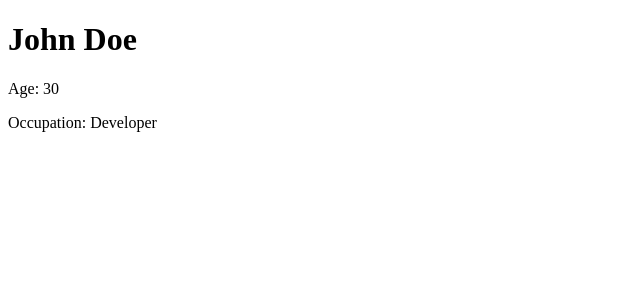
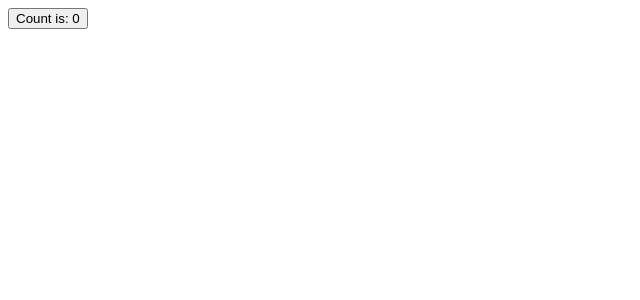
Before and after one commit to bruteforce774/vue-practice, a Vue app: page / in a window 1280 px wide. Shown: the top 300 px of the page, without its empty margins (0-640 px from the left). Built offline with nearby package versions, Linux system fonts and the light colour scheme.

Commit message:
show increment button

```diff
--- a/src/App.vue
+++ b/src/App.vue
@@ -1,17 +1,13 @@
 <script setup>
 import { ref } from 'vue'
 
-const person = ref({
-  name: 'John Doe',
-  age: 30,
-  occupation: 'Developer'
-})
+const count = ref(0)
+
+const increment = () => {
+  count.value++
+}
 </script>
 
 <template>
-  <div>
-    <h1>{{ person.name }}</h1>
-    <p>Age: {{ person.age }}</p>
-    <p>Occupation: {{ person.occupation }}</p>
-  </div>
+<button @click="increment">Count is: {{ count }}</button>
 </template>
```
